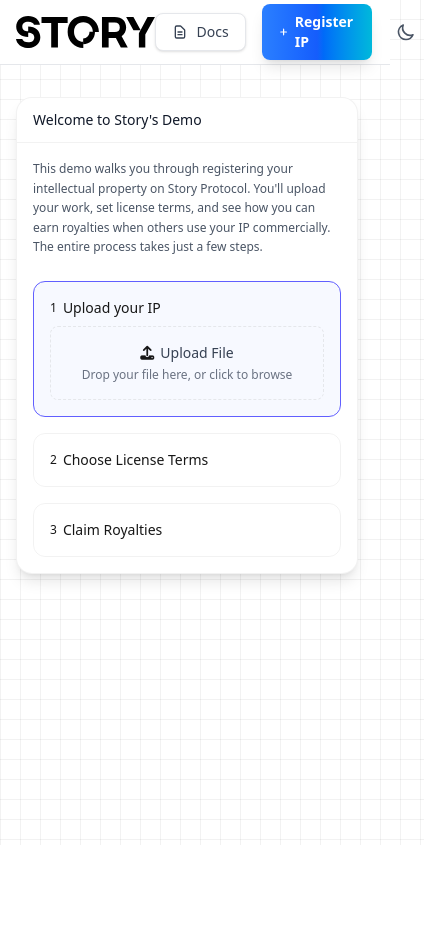
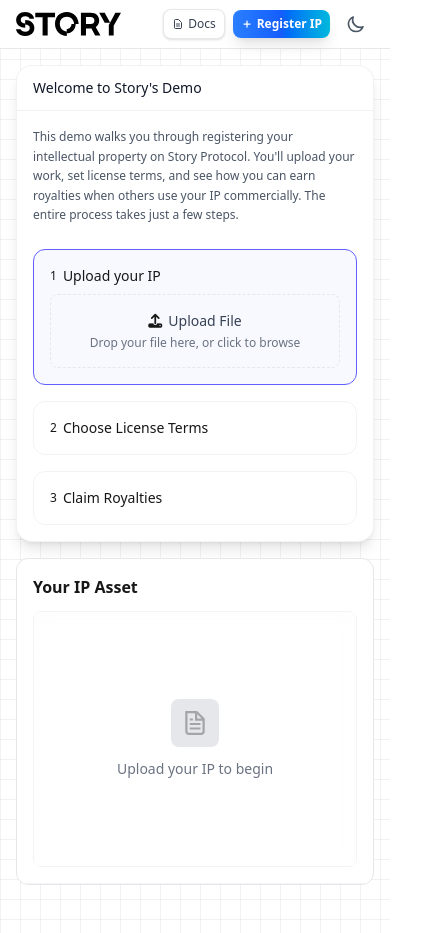
Before and after one commit to jacob-tucker/story-demo, a Next.js app: page / in a window 390 px wide. Shown: the whole page, 424 px wide, since content can reach past the window. Before the commit the page ends 845 px from the top, so only its background shows below. Built offline with nearby package versions, Linux system fonts and the light colour scheme.

Commit message:
make mobile-y resonsive!

```diff
--- a/app/components/Navbar.tsx
+++ b/app/components/Navbar.tsx
@@ -8,7 +8,7 @@
   return (
     <nav className="border-b border-gray-200 bg-white dark:border-gray-800 dark:bg-gray-950">
       <div className="max-w-7xl mx-auto px-4 sm:px-6 lg:px-8">
-        <div className="flex justify-between items-center h-16">
+        <div className="flex justify-between items-center h-12 sm:h-16">
           {/* Logo */}
           <div className="flex-shrink-0">
             <Link href="/" className="flex items-center">
@@ -17,29 +17,29 @@
                 alt="Story Protocol"
                 width={120}
                 height={32}
-                className="h-8 w-auto dark:hidden"
+                className="h-6 sm:h-8 w-auto dark:hidden"
               />
               <Image
                 src="/story_logo_white.svg"
                 alt="Story Protocol"
                 width={120}
                 height={32}
-                className="h-8 w-auto hidden dark:block"
+                className="h-6 sm:h-8 w-auto hidden dark:block"
               />
             </Link>
           </div>
 
           {/* Navigation Links */}
-          <div className="flex items-center space-x-4">
+          <div className="flex items-center space-x-2 sm:space-x-4">
             <Link
               href="https://docs.story.foundation"
               target="_blank"
               rel="noopener noreferrer"
-              className="group relative px-4 py-2 text-sm font-medium text-gray-700 dark:text-gray-300 border border-gray-200 dark:border-gray-700 rounded-lg hover:border-gray-300 dark:hover:border-gray-600 bg-white dark:bg-gray-800 hover:bg-gradient-to-r hover:from-gray-50 hover:to-gray-100 dark:hover:from-gray-700 dark:hover:to-gray-600 transition-all duration-300 shadow-sm hover:shadow-md transform hover:-translate-y-0.5"
+              className="group relative px-2 sm:px-4 py-1.5 sm:py-2 text-xs sm:text-sm font-medium text-gray-700 dark:text-gray-300 border border-gray-200 dark:border-gray-700 rounded-lg hover:border-gray-300 dark:hover:border-gray-600 bg-white dark:bg-gray-800 hover:bg-gradient-to-r hover:from-gray-50 hover:to-gray-100 dark:hover:from-gray-700 dark:hover:to-gray-600 transition-all duration-300 shadow-sm hover:shadow-md transform hover:-translate-y-0.5"
             >
-              <span className="flex items-center space-x-2">
+              <span className="flex items-center space-x-1 sm:space-x-2">
                 <svg
-                  className="w-4 h-4"
+                  className="w-3 h-3 sm:w-4 sm:h-4"
                   fill="none"
                   stroke="currentColor"
                   viewBox="0 0 24 24"
@@ -58,12 +58,12 @@
               href="https://portal.story.foundation"
               target="_blank"
               rel="noopener noreferrer"
-              className="group relative px-4 py-2 text-sm font-semibold text-white bg-gradient-to-r from-blue-500 via-blue-600 to-cyan-500 hover:from-blue-600 hover:via-blue-700 hover:to-cyan-600 dark:from-blue-400 dark:via-blue-500 dark:to-cyan-400 dark:hover:from-blue-500 dark:hover:via-blue-600 dark:hover:to-cyan-500 rounded-lg transition-all duration-300 shadow-lg hover:shadow-xl transform hover:-translate-y-0.5 overflow-hidden"
+              className="group relative px-2 sm:px-4 py-1.5 sm:py-2 text-xs sm:text-sm font-semibold text-white bg-gradient-to-r from-blue-500 via-blue-600 to-cyan-500 hover:from-blue-600 hover:via-blue-700 hover:to-cyan-600 dark:from-blue-400 dark:via-blue-500 dark:to-cyan-400 dark:hover:from-blue-500 dark:hover:via-blue-600 dark:hover:to-cyan-500 rounded-lg transition-all duration-300 shadow-lg hover:shadow-xl transform hover:-translate-y-0.5 overflow-hidden"
             >
               <div className="absolute inset-0 bg-gradient-to-r from-blue-300 via-blue-400 to-cyan-400 opacity-0 group-hover:opacity-20 transition-opacity duration-300"></div>
-              <span className="relative flex items-center space-x-1.5">
+              <span className="relative flex items-center space-x-1 sm:space-x-1.5">
                 <svg
-                  className="w-3.5 h-3.5"
+                  className="w-3 h-3 sm:w-3.5 sm:h-3.5"
                   fill="none"
                   stroke="currentColor"
                   viewBox="0 0 24 24"
--- a/app/components/StepsModal.tsx
+++ b/app/components/StepsModal.tsx
@@ -40,10 +40,7 @@
   const step3Completed = demoState === "claimed" || demoState === "completed"; // Completed after claiming OR for non-commercial licenses
 
   return (
-    <div
-      className="sticky top-8 w-full max-w-[400px] bg-white dark:bg-neutral-900 rounded-2xl shadow-lg border border-black/5 dark:border-white/5 overflow-hidden flex flex-col"
-      style={{ maxHeight: "calc(100vh - 8rem)" }}
-    >
+    <div className="md:sticky md:top-8 w-full md:max-w-[400px] bg-white dark:bg-neutral-900 rounded-2xl shadow-lg border border-black/5 dark:border-white/5 overflow-hidden flex flex-col md:max-h-[calc(100vh-8rem)]">
       {/* Header */}
       <div className="px-4 py-3 border-b border-black/5 dark:border-white/5 flex-shrink-0">
         <h2 className="text-sm font-medium text-gray-900 dark:text-gray-100">
@@ -52,7 +49,7 @@
       </div>
 
       {/* Main Content */}
-      <div className="p-4 overflow-y-auto flex-1">
+      <div className="p-4 md:overflow-y-auto md:flex-1">
         {/* Introduction */}
         <div className="mb-6">
           <p className="text-xs text-gray-600 dark:text-gray-400 leading-relaxed">
--- a/app/page.tsx
+++ b/app/page.tsx
@@ -114,11 +114,8 @@
   };
 
   return (
-    <div
-      className="bg-background overflow-hidden"
-      style={{ height: "calc(100vh - 4rem)" }}
-    >
-      <div className="max-w-7xl mx-auto flex items-start gap-4 sm:gap-8 lg:gap-12 relative h-full px-4 sm:px-8 py-4 sm:py-8 box-border">
+    <div className="bg-background md:overflow-hidden md:h-[calc(100vh-4rem)]">
+      <div className="md:max-w-7xl mx-auto flex flex-col md:flex-row items-start gap-4 sm:gap-8 md:gap-12 relative md:h-full px-4 sm:px-8 py-4 sm:py-8 box-border">
         {/* Left Side - Journey Modal */}
         <StepsModal
           activeStep={activeStep}
@@ -137,11 +134,8 @@
         />
 
         {/* Right Side - Dynamic Preview */}
-        <div
-          className="flex-1 overflow-y-auto"
-          style={{ height: "calc(100vh - 6rem)" }}
-        >
-          <div className="max-w-[600px] mx-auto pb-8">
+        <div className="w-full flex-1 md:overflow-y-auto md:h-[calc(100vh-6rem)]">
+          <div className="md:max-w-[600px] mx-auto pb-8">
             <div className="bg-white dark:bg-neutral-900 rounded-xl border border-gray-200 dark:border-gray-800 overflow-hidden">
               <IPPreviewSection
                 uploadedImage={uploadedImage}
```
